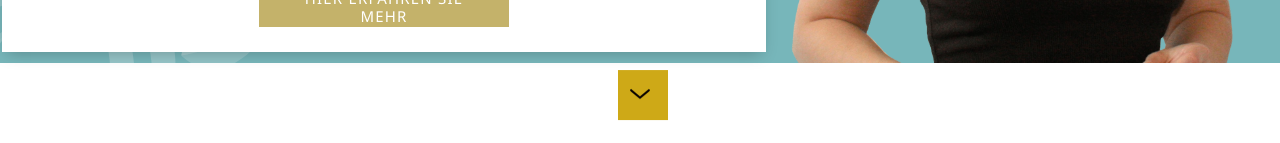
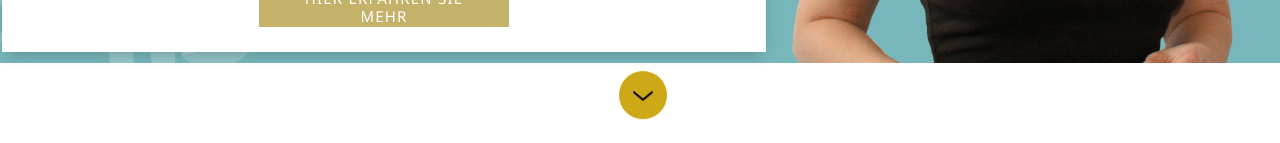
Before and after one commit to lauhard/lisamarieloof, a SvelteKit app: page / in a window 1280 px wide. In both pictures the pointer is over the button "auto". Shown: the part 657-800 px from the top of the page. Built offline with nearby package versions, Linux system fonts and the light colour scheme.

Commit message:
apple styling

```diff
--- a/src/app.css
+++ b/src/app.css
@@ -41,6 +41,13 @@
 
 button,
 button:hover,
+input[type=text],
+input[type=button] {
+  -webkit-appearance: none !important;
+  -moz-appearance: none !important;
+  appearance: none !important;
+}
+
 .cta {
   outline: none !important;
   border: none !important;
@@ -63,14 +70,6 @@ button:hover,
   text-align: center;
   margin-bottom: 10px;
 }
-button button,
-button button:hover,
-button input[type=text],
-button input[type=button],
-button:hover button,
-button:hover button:hover,
-button:hover input[type=text],
-button:hover input[type=button],
 .cta button,
 .cta button:hover,
 .cta input[type=text],
@@ -78,7 +77,7 @@ button:hover input[type=button],
   -webkit-appearance: none !important;
   -webkit-border-radius: 0px !important;
   -moz-appearance: none;
-  appearance: none;
+  appearance: none !important;
   border-style: none;
   border: none !important;
   border-radius: 0px !important;
@@ -86,20 +85,14 @@ button:hover input[type=button],
   outline: none !important;
   justify-self: center;
 }
-button svg,
-button:hover svg,
 .cta svg {
   margin-top: -3px;
   margin-right: 5px;
 }
-button:hover,
-button:hover:hover,
 .cta:hover {
   background-color: var(--secondary-hover);
   color: #fff;
 }
-button:hover a,
-button:hover:hover a,
 .cta:hover a {
   color: var(--text);
 }
--- a/src/app.scss
+++ b/src/app.scss
@@ -45,8 +45,16 @@
     stroke: var(--svg-icon-stroke);
     fill: var(--svg-icon-fill);
 }
+
 button,
 button:hover,
+input[type="text"],
+input[type="button"] {
+    -webkit-appearance: none !important;
+    -moz-appearance: none !important;
+    appearance: none !important;
+}
+
 .cta {
     button,
     button:hover,
@@ -55,7 +63,7 @@ button:hover,
         -webkit-appearance: none !important;
         -webkit-border-radius: 0px !important;
         -moz-appearance: none;
-        appearance: none;
+        appearance: none !important;
         border-style: none;
         border: none !important;
         border-radius: 0px !important;
```
Also changed, not shown: 1 other file (tests, documents, lock files or other folders).
